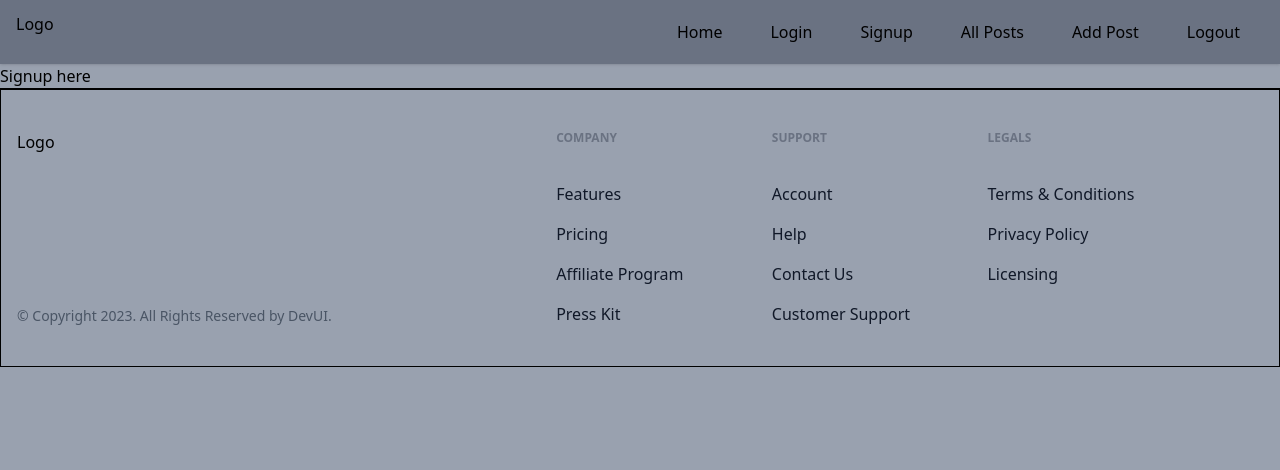
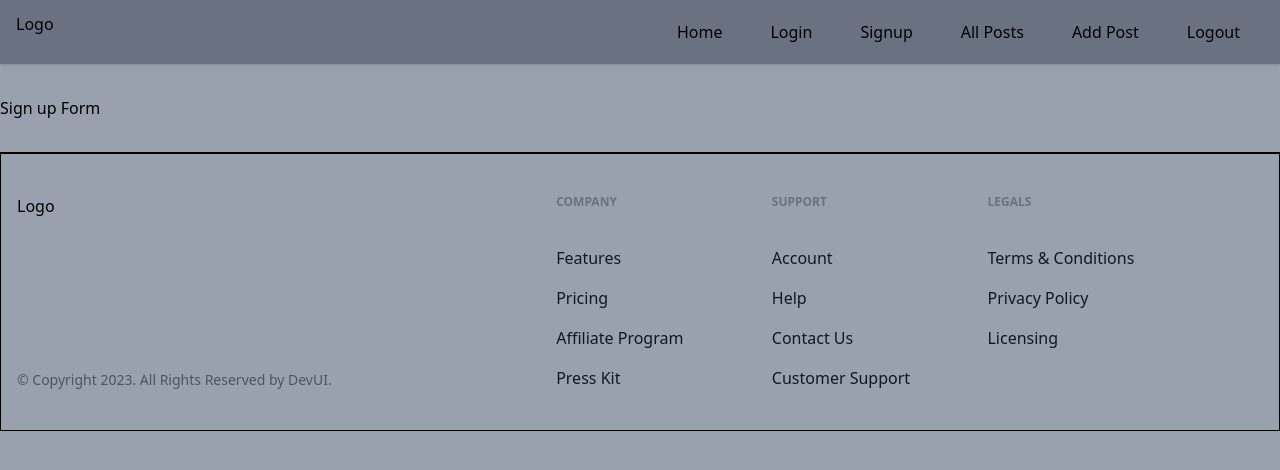
Before and after one commit to sanjivanisharma/react-blog-app, a React (Vite) app: page /signup in a window 1280 px wide. Shown: the top 470 px of the page. Built offline with nearby package versions, Linux system fonts and the light colour scheme.

Commit message:
Added Login & Signup components

```diff
--- /dev/null
+++ b/src/components/LoginForm.jsx
@@ -0,0 +1,5 @@
+export default function LoginForm() {
+    return (
+        <h1>Login Form</h1>
+    )
+}
--- /dev/null
+++ b/src/components/SignupForm.jsx
@@ -0,0 +1,5 @@
+export default function SignupForm() {
+    return (
+        <h1>Sign up Form</h1>
+    )
+}
--- a/src/components/index.js
+++ b/src/components/index.js
@@ -4,5 +4,7 @@ import Header from "./Header/Header";
 import LogoutBtn from "./Header/LogoutBtn";
 import Logo from "./Logo";
 import PostCard from "./PostCard";
+import LoginForm from "./LoginForm";
+import SignupForm from "./SignupForm";
 
-export { Container, Footer, Header, LogoutBtn, Logo, PostCard }
+export { Container, Footer, Header, LogoutBtn, Logo, PostCard, LoginForm, SignupForm }
--- a/src/pages/Login.jsx
+++ b/src/pages/Login.jsx
@@ -1,5 +1,9 @@
+import { LoginForm } from "../components"
+
 export default function Login() {
     return (
-        <h1>Login here</h1>
+        <div className='py-8'>
+            <LoginForm />
+        </div>
     )
 }
--- a/src/pages/Signup.jsx
+++ b/src/pages/Signup.jsx
@@ -1,5 +1,9 @@
+import { SignupForm } from "../components"
+
 export default function Signup() {
     return (
-        <h1>Signup here</h1>
+        <div className='py-8'>
+            <SignupForm />
+        </div>
     )
 }
```
